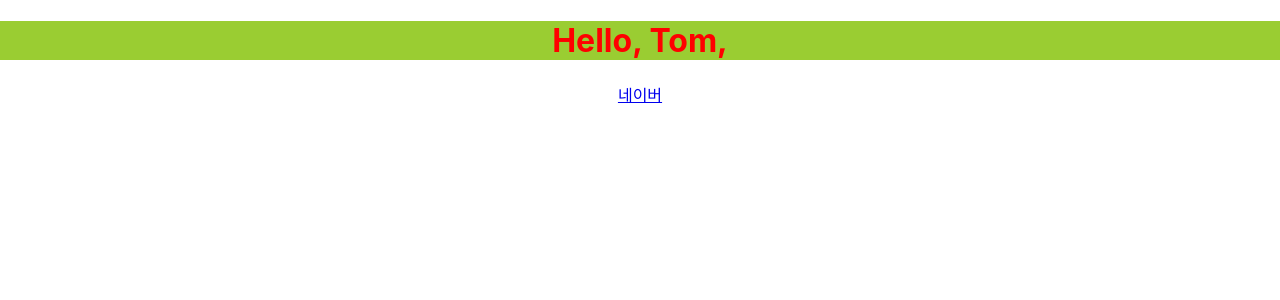
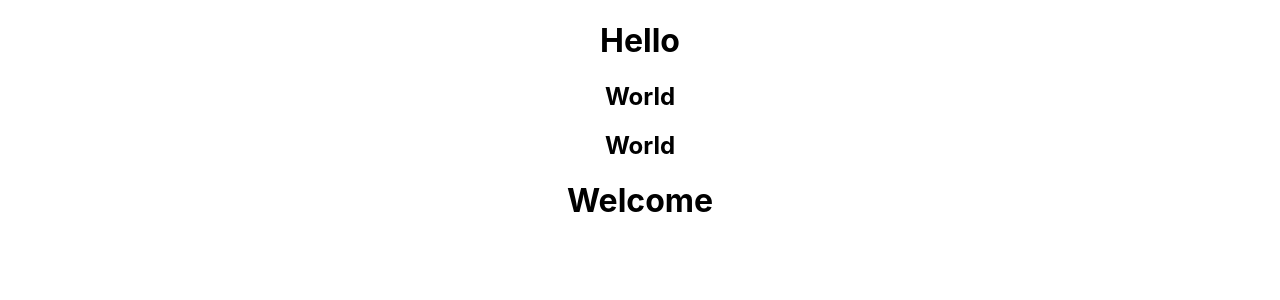
Before and after one commit to nzwgkim/react, a React (Create React App) app in the folder voca/: page / in a window 1280 px wide. Shown: the top 300 px of the page. Built offline with nearby package versions, Linux system fonts and the light colour scheme.

Commit message:
React JS #4 첫 컴포넌트 만들기 - 초보자를 위한 리액트 강좌

```diff
--- a/voca/src/App.js
+++ b/voca/src/App.js
@@ -1,22 +1,12 @@
 import './App.css';
+import Hello from './component/Hello';
+import Welcome from './component/Welcome'
 
 function App() {
-  const name = 'Tom';
-  const naver = {
-    name : "네이버",
-    url:"http://naver.com",
-  };
   return (
     <div className="App">
-      <h1
-        style={{
-          color:"red",
-          backgroundColor:"yellowgreen"
-        }}
-        >
-          Hello, {name},
-        </h1>
-        <a href={naver.url}>{naver.name}</a>
+      <Hello />
+      <Welcome />
     </div>
   );
 }
--- /dev/null
+++ b/voca/src/component/Hello.js
@@ -0,0 +1,18 @@
+// const Hello = ()=>{
+//     <p>Hello</p>
+// };
+
+// export default Hello;
+
+import World from './World'
+export default function Hello(){
+     // 두개 이상의 tag를 표현하고자 할때는 <> </> 빈 tag 혹은 <div> </div> div tag로 감싸야 한다.
+    return (
+        <div>
+            <h1>Hello</h1>
+            <World />
+            <World />
+        </div>
+    )
+
+};
--- /dev/null
+++ b/voca/src/component/Welcome.js
@@ -0,0 +1,3 @@
+export default function Welcome(){
+    return <h1>Welcome</h1>
+}
--- /dev/null
+++ b/voca/src/component/World.js
@@ -0,0 +1,3 @@
+export default function World(){
+    return <h2>World</h2>;
+}
```
